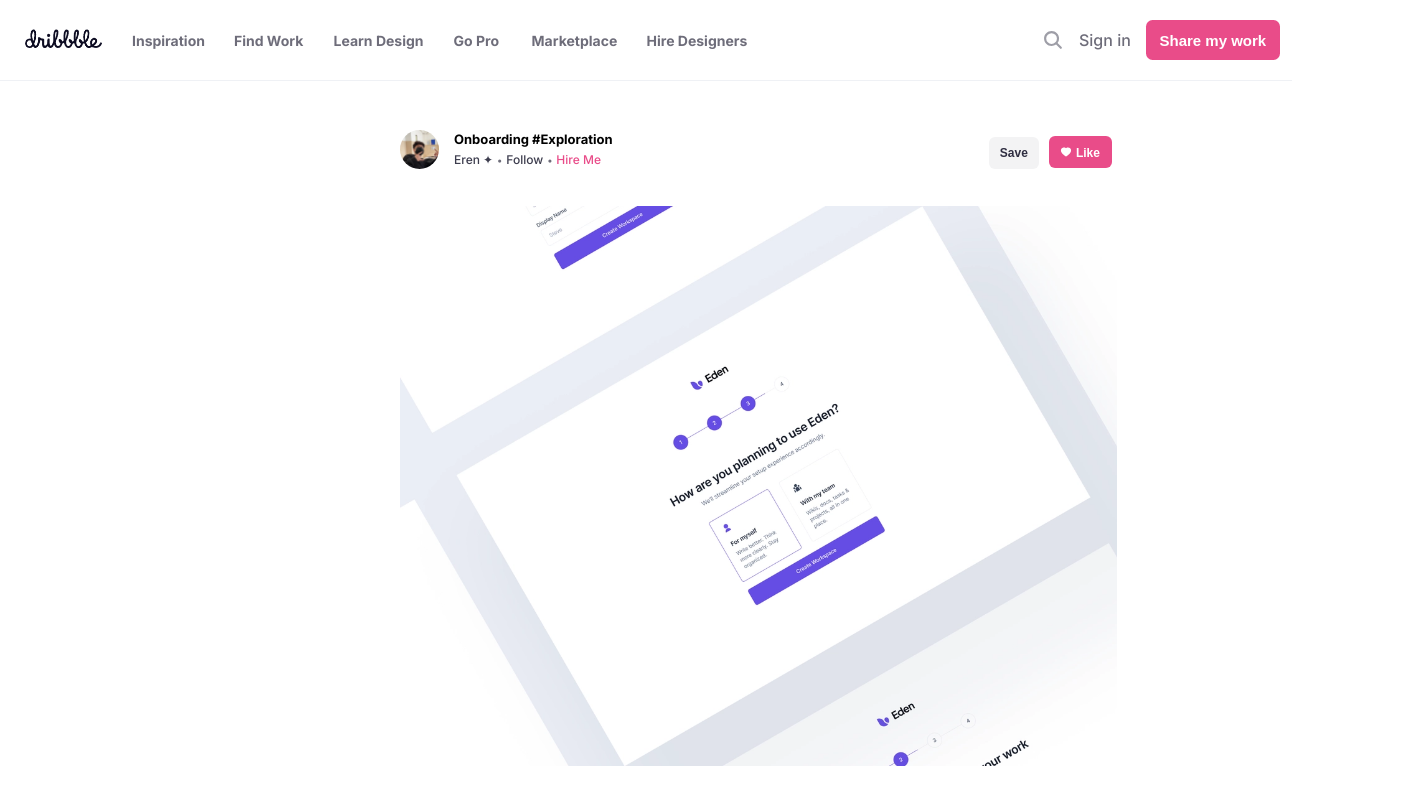
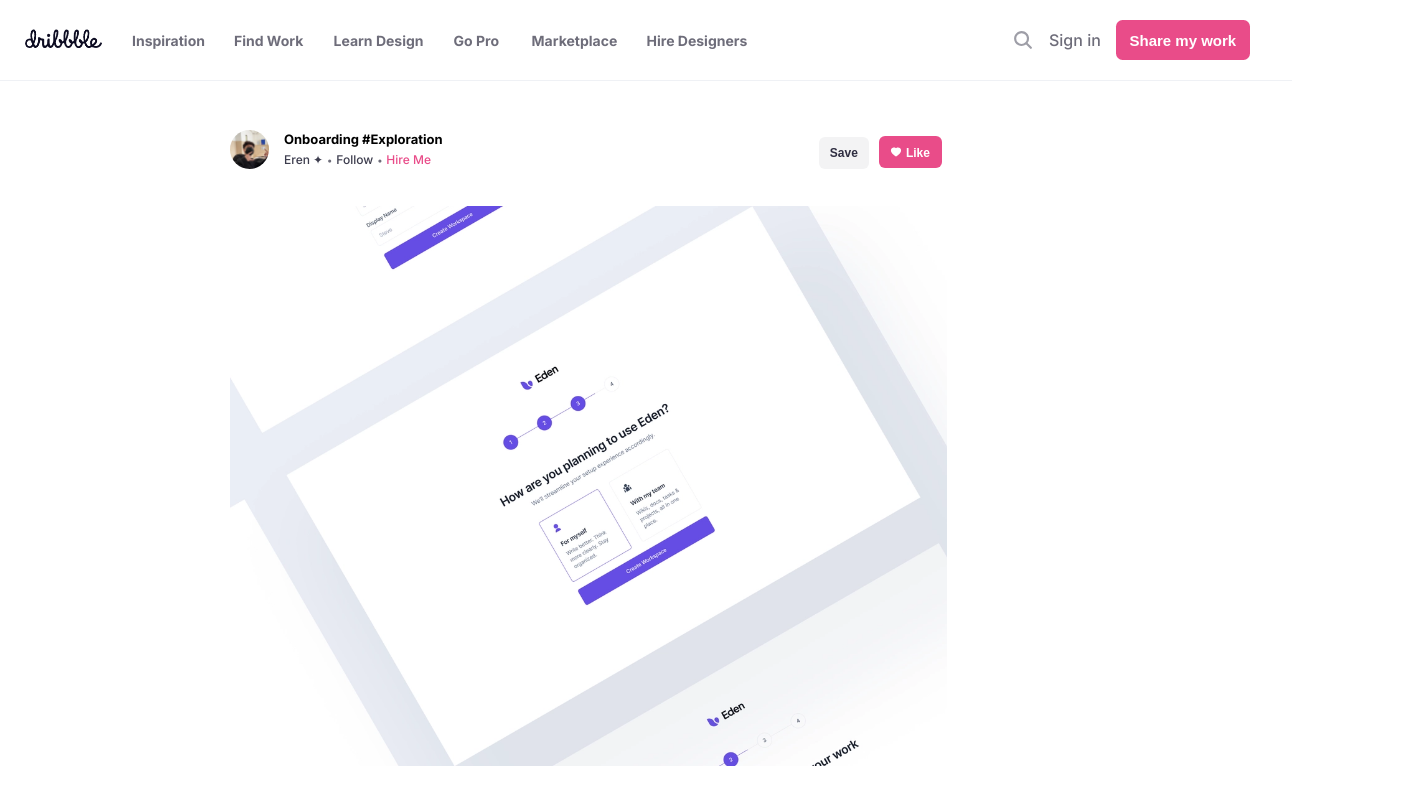
Before and after one commit to RishiSanghvi123/dribble-mock, a React (Create React App) app: page / in a window 1280 px wide. Shown: the top 790 px of the page, 1424 px wide, since content can reach past the window. Built offline with nearby package versions, Linux system fonts and the light colour scheme.

Commit message:
dimension8

```diff
--- a/src/components/onboarding/onboarding.jsx
+++ b/src/components/onboarding/onboarding.jsx
@@ -153,7 +153,7 @@
   padding-top: 25px;
   width: 80%;
   position: relative;
-  left: 400px;
+  margin-left: 230px;
 `;
 const Profile = styled.div`
   display: flex;
@@ -258,7 +258,7 @@
 `;
 
 const Img = styled.img`
-  width: 800px;
+  width: 750px;
   height: 560px;
   margin-top: 20px;
 `;
--- a/src/routes/navigation/navigation.jsx
+++ b/src/routes/navigation/navigation.jsx
@@ -144,7 +144,7 @@
   height: 100%;
   display: flex;
   align-items: center;
-  width: 250px;
+  width: 280px;
   /* margin-top: 10px; */
 `;
 
```
